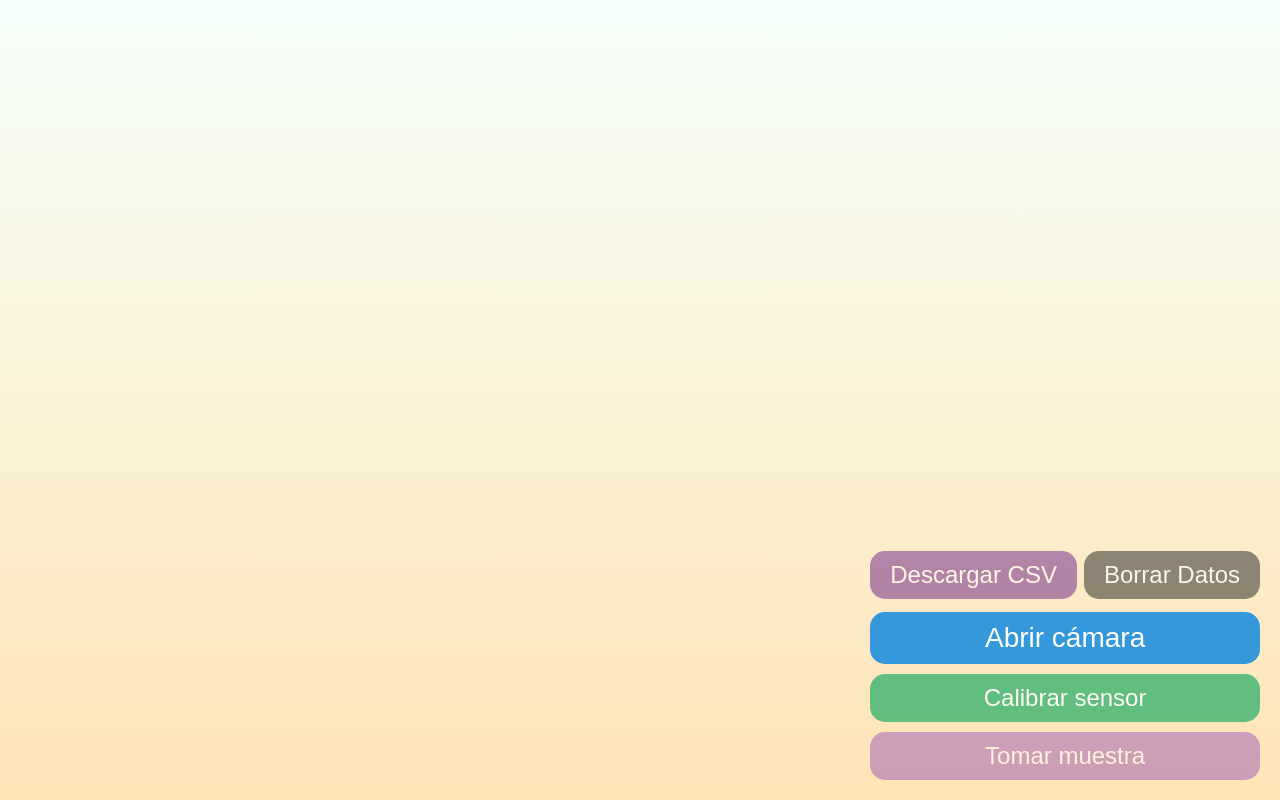
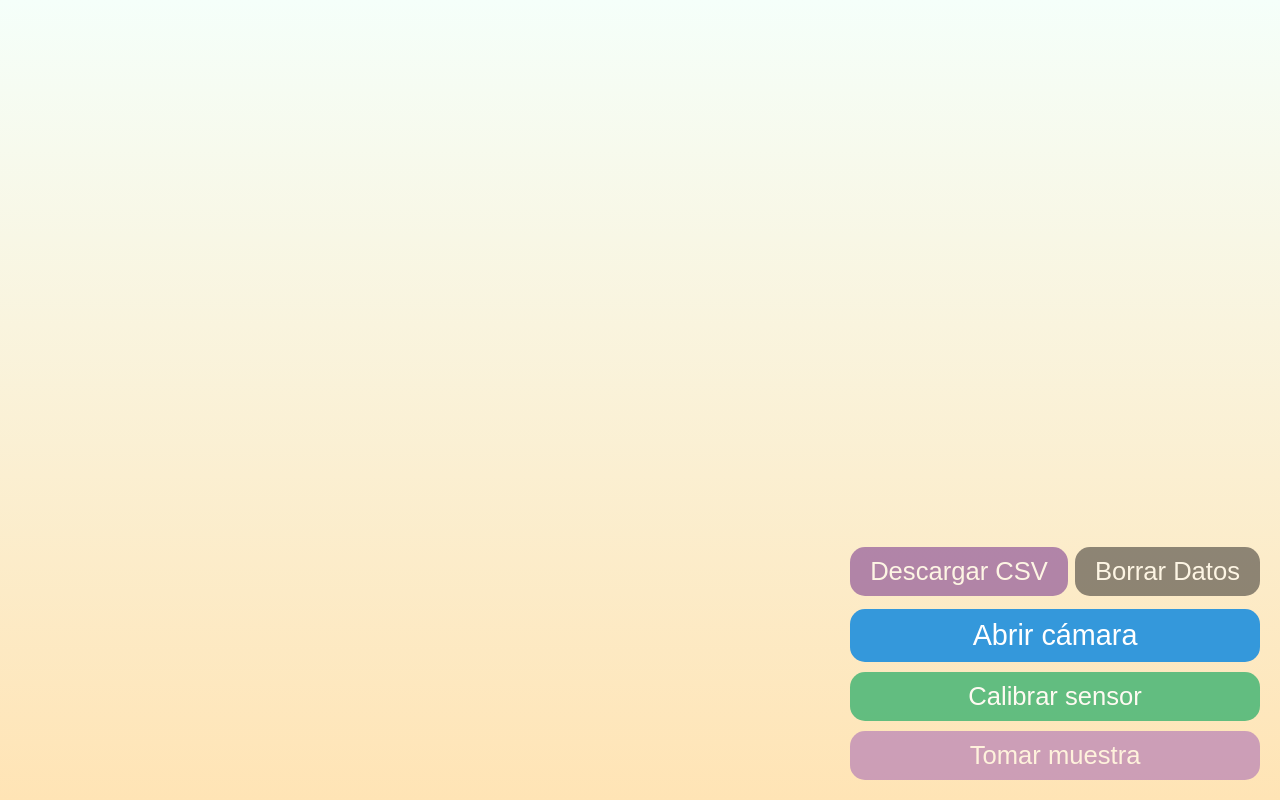
Before and after one commit to EmilioLem/ground-eye-analysis, a plain HTML site: page index.html in a window 1280 px wide. Drawn offline with Linux system fonts and the light colour scheme.

Commit message:
forgot to delete database from localStorage, and font size increased a bit

```diff
--- a/script/main.js
+++ b/script/main.js
@@ -594,6 +594,7 @@ document.getElementById("deleteData").addEventListener("click", ()=>{
   if(confirm("¿Desea eliminar todos los registros?")){
     if(confirm("Está a punto de eliminar todos los registros")){
       allSamples = [];
+      localStorage.setItem("samplesArray", JSON.stringify(allSamples));
     }
   }
 })
--- a/styles/main.css
+++ b/styles/main.css
@@ -97,7 +97,7 @@ select{
     border: none;
     border-radius: 15px;
     cursor: pointer;
-    font-size: 3vmin;
+    font-size: 3.2vmin;
     opacity: 0.5;
 }
 #deleteData{
@@ -108,7 +108,7 @@ select{
     border: none;
     border-radius: 15px;
     cursor: pointer;
-    font-size: 3vmin;
+    font-size: 3.2vmin;
     opacity: 0.5;
 }
 #extraBtnS{
@@ -122,7 +122,7 @@ select{
     border: none;
     border-radius: 15px;
     cursor: pointer;
-    font-size: 3.5vmin;
+    font-size: 3.6vmin;
 }
 
 #calibrate-sensor-btn{
@@ -134,7 +134,7 @@ select{
     border: none;
     border-radius: 15px;
     cursor: pointer;
-    font-size: 3vmin;
+    font-size: 3.2vmin;
 }
 
 #take-measurement-btn {
@@ -145,7 +145,7 @@ select{
     border: none;
     border-radius: 15px;
     cursor: pointer;
-    font-size: 3vmin;
+    font-size: 3.2vmin;
     opacity: 0.5;
 }
 /* Now the top controls */
@@ -156,7 +156,7 @@ select{
     border: none;
     border-radius: 15px;
     cursor: pointer;
-    font-size: 2vmin;
+    font-size: 2.4vmin;
     opacity: 0.9;
     display: none;
 }
@@ -168,7 +168,7 @@ select{
     border: none;
     border-radius: 15px;
     cursor: pointer;
-    font-size: 2vmin;
+    font-size: 2.4vmin;
     opacity: 0.9;
     display: none;
 }
```
